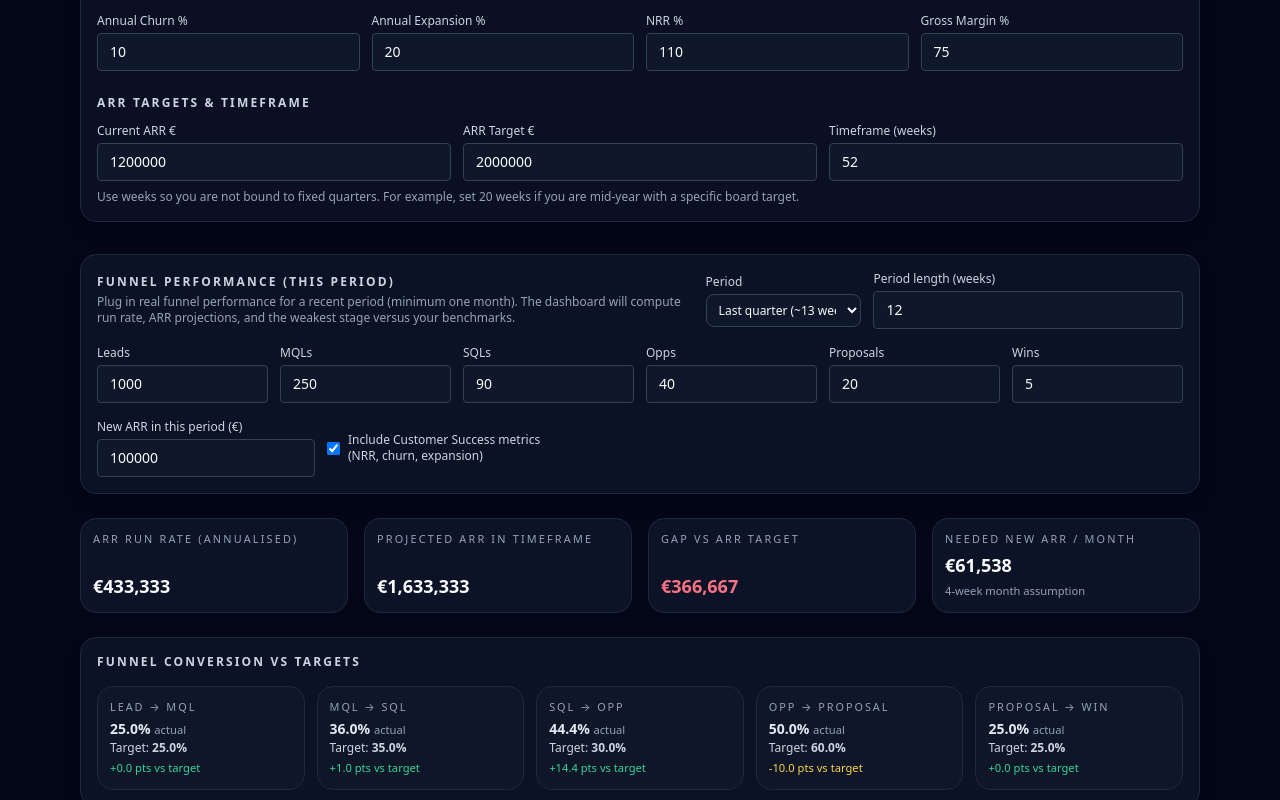
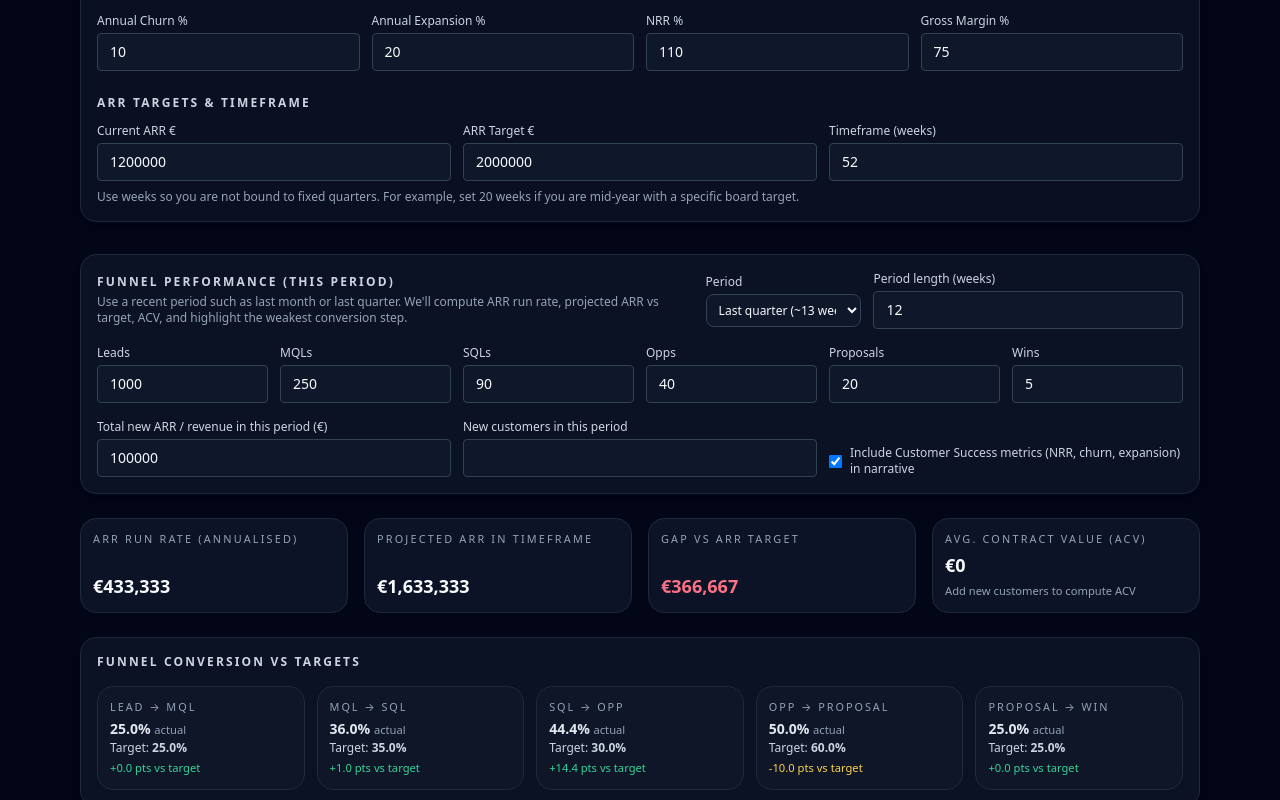
Before and after one commit to powerstephen/saas-throughput-tracker, a Next.js app: page / in a window 1280 px wide. Shown: the part 465-1265 px from the top of the page. Built offline with nearby package versions, Linux system fonts and the light colour scheme.

Commit message:
Update MainDashboard.tsx

```diff
--- a/components/MainDashboard.tsx
+++ b/components/MainDashboard.tsx
@@ -16,6 +16,7 @@ export type Actuals = {
   proposals: number;
   wins: number;
   newArr: number;
+  newCustomers: number;
   periodWeeks: number;
   preset: PeriodPreset;
   includeCustomerSuccess: boolean;
@@ -40,6 +41,7 @@ export default function MainDashboard({
     proposals,
     wins,
     newArr,
+    newCustomers,
     periodWeeks,
     includeCustomerSuccess,
     preset,
@@ -59,7 +61,8 @@ export default function MainDashboard({
 
   const timeframeWeeks = benchmarks.revenue.timeframeWeeks || 1;
   const projectedNewArrInTimeframe = weeklyArr * timeframeWeeks;
-  const projectedArr = benchmarks.revenue.currentArr + projectedNewArrInTimeframe;
+  const projectedArr =
+    benchmarks.revenue.currentArr + projectedNewArrInTimeframe;
 
   const arrGap = benchmarks.revenue.arrTarget - projectedArr;
   const neededNewArrTotal =
@@ -67,6 +70,9 @@ export default function MainDashboard({
   const neededNewArrPerWeek =
     neededNewArrTotal > 0 ? neededNewArrTotal / timeframeWeeks : 0;
   const neededNewArrPerMonth = neededNewArrPerWeek * 4; // 4-week month
+
+  const acv =
+    newCustomers > 0 ? newArr / newCustomers : 0;
 
   // Bottleneck: compare actual vs target conversion
   const stages = [
@@ -116,9 +122,13 @@ export default function MainDashboard({
     bottleneck,
     includeCustomerSuccess,
     benchmarks,
+    acv,
   });
 
-  const handleActualChange = (field: keyof Actuals, value: string | boolean) => {
+  const handleActualChange = (
+    field: keyof Actuals,
+    value: string | boolean
+  ) => {
     const updated: Actuals = { ...actuals };
 
     if (field === "includeCustomerSuccess") {
@@ -134,9 +144,8 @@ export default function MainDashboard({
       } else if (presetValue === "last_year") {
         updated.periodWeeks = 52;
       }
-      // custom → leave periodWeeks as user-entered
+      // custom → leave as is
     } else {
-      // numeric fields
       const num = Number(value) || 0;
 
       switch (field) {
@@ -161,6 +170,9 @@ export default function MainDashboard({
         case "newArr":
           updated.newArr = num;
           break;
+        case "newCustomers":
+          updated.newCustomers = num;
+          break;
         case "periodWeeks":
           updated.periodWeeks = num;
           break;
@@ -180,9 +192,9 @@ export default function MainDashboard({
               Funnel Performance (This Period)
             </h2>
             <p className="text-xs text-slate-400 mt-1 max-w-2xl">
-              Plug in real funnel performance for a recent period (minimum one
-              month). The dashboard will compute run rate, ARR projections, and
-              the weakest stage versus your benchmarks.
+              Use a recent period such as last month or last quarter.
+              We&apos;ll compute ARR run rate, projected ARR vs target,
+              ACV, and highlight the weakest conversion step.
             </p>
           </div>
           <div className="flex items-center gap-3">
@@ -191,18 +203,28 @@ export default function MainDashboard({
               <select
                 className="block w-full rounded-lg bg-slate-900 border border-slate-700 px-2 py-1.5 text-xs text-slate-50 focus:outline-none focus:ring-1 focus:ring-sky-500"
                 value={preset}
-                onChange={(e) => handleActualChange("preset", e.target.value)}
+                onChange={(e) =>
+                  handleActualChange("preset", e.target.value)
+                }
               >
-                <option value="last_month">Last month (~4 weeks)</option>
-                <option value="last_quarter">Last quarter (~13 weeks)</option>
-                <option value="last_year">Last year (52 weeks)</option>
+                <option value="last_month">
+                  Last month (~4 weeks)
+                </option>
+                <option value="last_quarter">
+                  Last quarter (~13 weeks)
+                </option>
+                <option value="last_year">
+                  Last year (52 weeks)
+                </option>
                 <option value="custom">Custom</option>
               </select>
             </label>
             <NumberFieldSmall
               label="Period length (weeks)"
               value={periodWeeks}
-              onChange={(v) => handleActualChange("periodWeeks", v)}
+              onChange={(v) =>
+                handleActualChange("periodWeeks", v)
+              }
             />
           </div>
         </div>
@@ -211,41 +233,61 @@ export default function MainDashboard({
           <NumberFieldSmall
             label="Leads"
             value={leads}
-            onChange={(v) => handleActualChange("leads", v)}
+            onChange={(v) =>
+              handleActualChange("leads", v)
+            }
           />
           <NumberFieldSmall
             label="MQLs"
             value={mqls}
-            onChange={(v) => handleActualChange("mqls", v)}
+            onChange={(v) =>
+              handleActualChange("mqls", v)
+            }
           />
           <NumberFieldSmall
             label="SQLs"
             value={sqls}
-            onChange={(v) => handleActualChange("sqls", v)}
+            onChange={(v) =>
+              handleActualChange("sqls", v)
+            }
           />
           <NumberFieldSmall
             label="Opps"
             value={opps}
-            onChange={(v) => handleActualChange("opps", v)}
+            onChange={(v) =>
+              handleActualChange("opps", v)
+            }
           />
           <NumberFieldSmall
             label="Proposals"
             value={proposals}
-            onChange={(v) => handleActualChange("proposals", v)}
+            onChange={(v) =>
+              handleActualChange("proposals", v)
+            }
           />
           <NumberFieldSmall
             label="Wins"
             value={wins}
-            onChange={(v) => handleActualChange("wins", v)}
+            onChange={(v) =>
+              handleActualChange("wins", v)
+            }
           />
         </div>
 
-        <div className="flex flex-col md:flex-row gap-3 md:items-end md:justify-between">
-          <div className="grid grid-cols-1 md:grid-cols-2 gap-3 max-w-md">
+        <div className="grid grid-cols-1 md:grid-cols-3 gap-3 md:items-end">
           <NumberFieldSmall
-              label="New ARR in this period (€)"
+            label="Total new ARR / revenue in this period (€)"
             value={newArr}
-              onChange={(v) => handleActualChange("newArr", v)}
+            onChange={(v) =>
+              handleActualChange("newArr", v)
+            }
+          />
+          <NumberFieldSmall
+            label="New customers in this period"
+            value={newCustomers}
+            onChange={(v) =>
+              handleActualChange("newCustomers", v)
+            }
           />
           <label className="flex items-center gap-2 text-xs text-slate-300 mt-1 md:mt-0">
             <input
@@ -260,17 +302,17 @@ export default function MainDashboard({
               }
             />
             <span>
-                Include Customer Success metrics (NRR, churn, expansion)
+              Include Customer Success metrics (NRR, churn,
+              expansion) in narrative
             </span>
           </label>
-          </div>
         </div>
       </section>
 
       {/* Top KPI Cards */}
       <section className="grid grid-cols-1 md:grid-cols-2 lg:grid-cols-4 gap-4">
         <MetricCard
-          label="ARR Run Rate (annualised)"
+          label="ARR run rate (annualised)"
           value={annualisedArrRunRate}
           format="currency"
         />
@@ -286,10 +328,14 @@ export default function MainDashboard({
           highlight={arrGap > 0 ? "negative" : "positive"}
         />
         <MetricCard
-          label="Needed new ARR / month"
-          value={neededNewArrPerMonth}
+          label="Avg. contract value (ACV)"
+          value={acv}
           format="currency"
-          helper="4-week month assumption"
+          helper={
+            newCustomers > 0
+              ? "Based on revenue ÷ new customers in this period"
+              : "Add new customers to compute ACV"
+          }
         />
       </section>
 
@@ -336,8 +382,10 @@ export default function MainDashboard({
           {bottleneck ? (
             <>
               <p className="text-sm text-slate-50">
-                <span className="font-semibold">{bottleneck.key}</span> is
-                currently the weakest stage versus target.
+                <span className="font-semibold">
+                  {bottleneck.key}
+                </span>{" "}
+                is currently the weakest stage versus target.
               </p>
               <p className="text-xs text-slate-300">
                 Actual:{" "}
@@ -348,13 +396,15 @@ export default function MainDashboard({
                 <span className="font-semibold">
                   {bottleneck.target.toFixed(1)}%
                 </span>
-                . Improving this step will push more volume into downstream
-                stages without extra spend at the very top of the funnel.
+                . Improving this step will push more volume into
+                downstream stages without extra spend at the very
+                top of the funnel.
               </p>
             </>
           ) : (
             <p className="text-xs text-slate-300">
-              Add some funnel data and benchmarks to identify the weakest stage.
+              Add some funnel data and benchmarks to identify the
+              weakest stage.
             </p>
           )}
         </div>
@@ -408,9 +458,13 @@ function MetricCard({
       <span className="text-[0.68rem] uppercase tracking-[0.2em] text-slate-400">
         {label}
       </span>
-      <span className={`mt-1 text-lg font-semibold ${colour}`}>{formatted}</span>
+      <span className={`mt-1 text-lg font-semibold ${colour}`}>
+        {formatted}
+      </span>
       {helper && (
-        <span className="mt-1 text-[0.7rem] text-slate-400">{helper}</span>
+        <span className="mt-1 text-[0.7rem] text-slate-400">
+          {helper}
+        </span>
       )}
     </div>
   );
@@ -422,7 +476,11 @@ type ConversionCardProps = {
   target: number;
 };
 
-function ConversionCard({ label, actual, target }: ConversionCardProps) {
+function ConversionCard({
+  label,
+  actual,
+  target,
+}: ConversionCardProps) {
   const diff = actual - target;
   const colour =
     diff >= 0 ? "text-emerald-400" : "text-amber-300";
@@ -433,11 +491,18 @@ function ConversionCard({ label, actual, target }: ConversionCardProps) {
         {label}
       </div>
       <div className="text-sm text-slate-200">
-        <span className="font-semibold">{actual.toFixed(1)}%</span>{" "}
-        <span className="text-[0.7rem] text-slate-400">actual</span>
+        <span className="font-semibold">
+          {actual.toFixed(1)}%
+        </span>{" "}
+        <span className="text-[0.7rem] text-slate-400">
+          actual
+        </span>
       </div>
       <div className="text-xs text-slate-300">
-        Target: <span className="font-semibold">{target.toFixed(1)}%</span>
+        Target:{" "}
+        <span className="font-semibold">
+          {target.toFixed(1)}%
+        </span>
       </div>
       <div className={`mt-1 text-[0.7rem] ${colour}`}>
         {diff >= 0
@@ -454,7 +519,11 @@ type NumberFieldSmallProps = {
   onChange: (val: string) => void;
 };
 
-function NumberFieldSmall({ label, value, onChange }: NumberFieldSmallProps) {
+function NumberFieldSmall({
+  label,
+  value,
+  onChange,
+}: NumberFieldSmallProps) {
   return (
     <label className="block text-xs text-slate-300 space-y-1">
       <span>{label}</span>
@@ -486,9 +555,14 @@ function buildGrowthNarrative(args: {
   arrGap: number;
   annualisedArrRunRate: number;
   neededNewArrPerMonth: number;
-  bottleneck: null | { key: string; actual: number; target: number };
+  bottleneck: null | {
+    key: string;
+    actual: number;
+    target: number;
+  };
   includeCustomerSuccess: boolean;
   benchmarks: Benchmarks;
+  acv: number;
 }): string {
   const {
     projectedArr,
@@ -498,6 +572,7 @@ function buildGrowthNarrative(args: {
     bottleneck,
     includeCustomerSuccess,
     benchmarks,
+    acv,
   } = args;
 
   const lines: string[] = [];
@@ -509,6 +584,14 @@ function buildGrowthNarrative(args: {
       projectedArr
     ).toLocaleString()} by the end of the selected timeframe.`
   );
+
+  if (acv > 0) {
+    lines.push(
+      `Average contract value in this period is about €${Math.round(
+        acv
+      ).toLocaleString()}, which is useful when thinking about the volume of deals required to close the ARR gap.`
+    );
+  }
 
   if (arrGap > 0) {
     lines.push(
@@ -542,7 +625,7 @@ function buildGrowthNarrative(args: {
     lines.push(
       `Downstream, Customer Success remains a powerful multiplier. With an NRR target of ${
         benchmarks.cs.nrr
-      }% and gross margin of ${benchmarks.cs.grossMargin}%, improving retention and expansion for existing customers can close part of the ARR gap without relying only on new logo acquisition.`
+      }% and gross margin of ${benchmarks.cs.grossMargin}%, improving retention and expansion can close part of the ARR gap without relying only on new logo acquisition.`
     );
   } else {
     lines.push(
```
Lines whose indentation alone changed are shown as unchanged.
